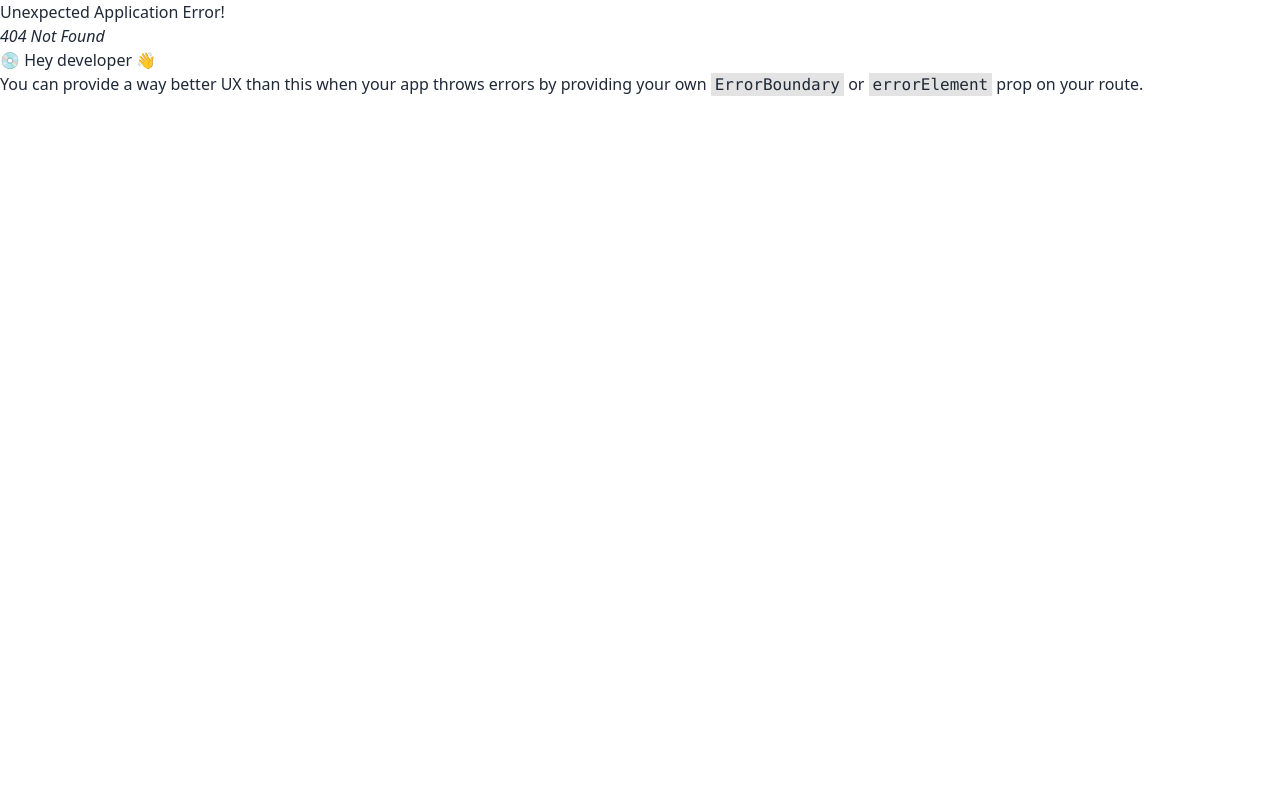
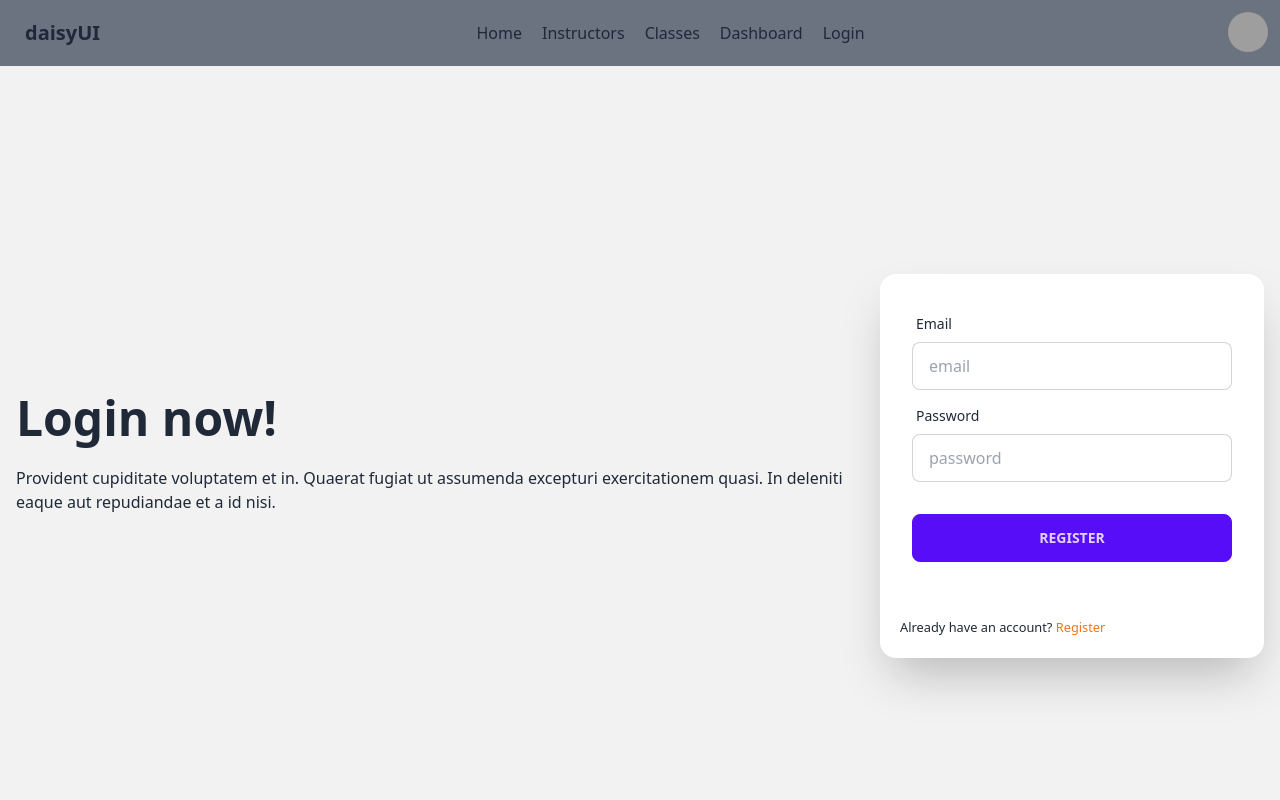
Before and after one commit to mahamudhul/summer-camp-client, a React (Vite) app: page /login in a window 1280 px wide. Before the commit this address had no page. Shown: the top 800 px of the page. Built offline with nearby package versions, Linux system fonts and the light colour scheme; grey boxes are pictures that could not be loaded.

Commit message:
added login page

```diff
--- a/package.json
+++ b/package.json
@@ -14,6 +14,7 @@
     "match-sorter": "^6.3.1",
     "react": "^18.2.0",
     "react-dom": "^18.2.0",
+    "react-hook-form": "^7.44.3",
     "react-icons": "^4.9.0",
     "react-router-dom": "^6.11.2",
     "sort-by": "^1.2.0",
--- a/src/Pages/Form/Login.jsx
+++ b/src/Pages/Form/Login.jsx
@@ -1,10 +1,54 @@
 /* eslint-disable no-unused-vars */
 import React from 'react';
+import { useForm } from 'react-hook-form';
+import { Link } from 'react-router-dom';
 
 const Login = () => {
+    const { register, reset, handleSubmit, formState: { errors } } = useForm();
+
+
+    const onSubmit = data =>{
+        console.log(data)
+    }
+
+
     return (
         <div>
+            <div className="hero min-h-screen bg-base-200">
+                <div className="hero-content flex-col lg:flex-row">
+                    <div>
+                        <h1 className="text-5xl font-bold">Login now!</h1>
+                        <p className="py-6">Provident cupiditate voluptatem et in. Quaerat fugiat ut assumenda excepturi exercitationem quasi. In deleniti eaque aut repudiandae et a id nisi.</p>
+                    </div>
 
+                    <div className="card flex-shrink-0 w-full max-w-sm shadow-2xl bg-base-100">
+                        <form onSubmit={handleSubmit(onSubmit)} className="card-body">
+
+                            <div className="form-control">
+                                <label className="label">
+                                    <span className="label-text">Email</span>
+                                </label>
+                                <input type="text" {...register("email", { required: true })} placeholder="email" className="input input-bordered" />
+                                {errors.email && <span className='text-red-500'>email is required</span>}
+                            </div>
+
+                            <div className="form-control">
+                                <label className="label">
+                                    <span className="label-text">Password</span>
+                                </label>
+                                <input type="password" {...register("password", { required: true, minLength: 6 })} placeholder="password" className="input input-bordered" />
+                            </div>
+
+                            <div className="form-control mt-6">
+                                <input className="btn btn-primary" type="submit" value="Register" />
+                            </div>
+
+                        </form>
+                        <p className='m-5'><small> Already have an account? <Link className='text-orange-500' to='/register'>Register</Link></small></p>
+
+                    </div>
+                </div>
+            </div>
         </div>
     );
 };
--- a/src/Shared/Navber.jsx
+++ b/src/Shared/Navber.jsx
@@ -3,6 +3,7 @@ import React from 'react';
 import { Link, NavLink } from 'react-router-dom';
 // import { BsPersonCircle } from 'react-icons/bs';
 
+// TODO: logo name
 
 const Navber = () => {
     return (
@@ -17,6 +18,7 @@ const Navber = () => {
                         <li><NavLink to='/'>Instructors</NavLink></li>
                         <li><NavLink to='/'>Classes</NavLink></li>
                         <li><NavLink to='/'>Dashboard </NavLink></li>
+                        <li><NavLink to='/login'>Login </NavLink></li>
                     </ul>
                 </div>
                 <div className="">
```
Also changed, not shown: src/Pages/Form/Register.jsx (+12 -0 lines), src/Route/Route.jsx (+7 -1 lines), 1 other file (tests, documents, lock files or other folders).
